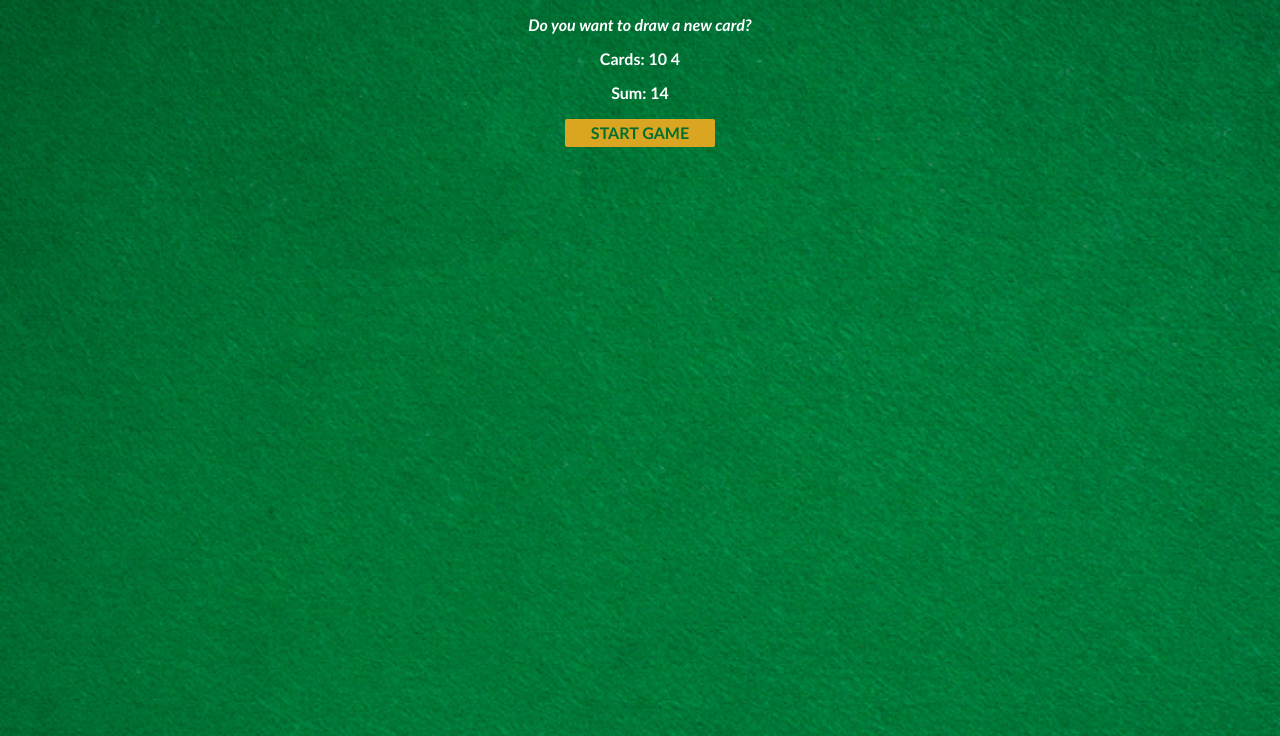
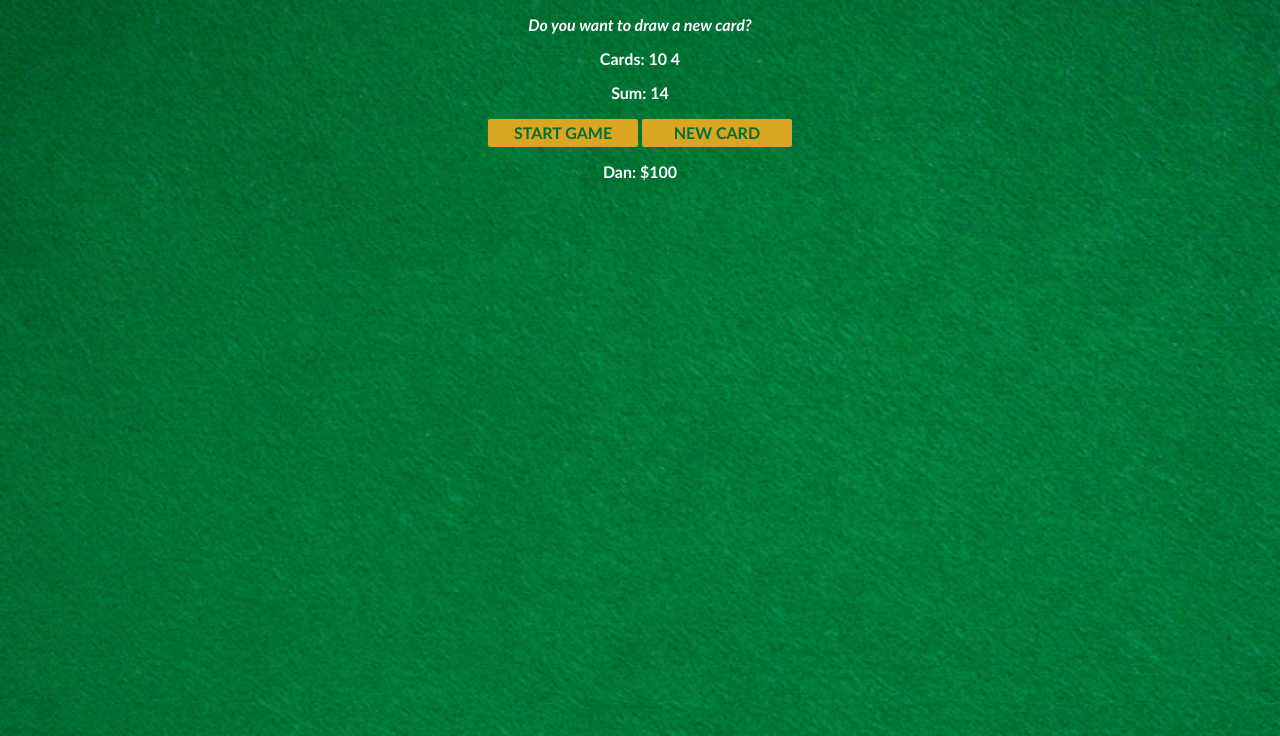
Before and after one commit to daniel40799/blackjack, a website built with Vite: page index.html in a window 1280 px wide. Both pictures are taken after a click on the button "START GAME". Shown: the part 64-800 px from the top of the page. Built offline with nearby package versions, Linux system fonts and the light colour scheme.

Commit message:
new card edits

```diff
--- a/index.html
+++ b/index.html
@@ -7,8 +7,10 @@
         <p id="message-el">Want to play a round?</p>
         <p id="cards-el">Cards:</p>
         <p id="sum-el">Sum:</p>
+
         <button onclick="startGame()">START GAME</button>
-        <!-- 1. Create a NEW CARD button, make it run newCard() on click -->
+        <button onclick="newCard()"> NEW CARD</button>
+        <p id="player-el"></p>
         <script src="index.js"></script>
     </body>
 </html>
--- a/index.js
+++ b/index.js
@@ -1,15 +1,38 @@
-let firstCard = 10
-let secondCard = 4
-let sum = firstCard + secondCard
+let cards = []
+
+let sum = 0
 let hasBlackJack = false
-let isAlive = true
+let isAlive = false
 let message = ""
 let messageEl = document.getElementById("message-el")
 let sumEl = document.getElementById("sum-el")
 let cardsEl = document.getElementById("cards-el")
 
-function startGame() {
-    cardsEl.textContent = "Cards: " + firstCard + " " + secondCard
+
+
+let player = {
+    name: "Dan",
+    chips: 100
+}
+
+
+let playerEl = document.getElementById("player-el")
+playerEl.textContent = player.name + ": $" + player.chips
+
+
+function startGame(){
+    isAlive = true
+    let firstCard = getRandomCard()
+    let secondCard = getRandomCard()
+    cards = [firstCard, secondCard]
+    sum = firstCard + secondCard
+    renderGame();
+}
+function renderGame() {
+    cardsEl.textContent = "Cards: "
+    for(let i =0; i<cards.length; i++){
+        cardsEl.textContent+= cards[i] + " "
+    }
     sumEl.textContent = "Sum: " + sum
     if (sum <= 20) {
         message = "Do you want to draw a new card?"
@@ -24,3 +47,30 @@ function startGame() {
 }
 
 // 2. Create a function newCard() that logs out "Drawing a new card from the deck!"
+
+
+function newCard(){
+    if(isAlive===true && hasBlackJack===false){
+    console.log("Drawing a new card from the deck")
+    let card = getRandomCard();
+    sum+=card;
+    cards.push(card)
+    console.log(cards)
+    renderGame();
+    }
+}
+
+
+
+function getRandomCard(){
+    let cardNumber = Math.floor(Math.random()*13)+1
+    if(cardNumber===1){
+        return 11
+    }
+    else if(cardNumber>10){
+        return 10
+    }
+    else{
+        return cardNumber
+    }
+}
```
Also changed, not shown: 1 other file.
